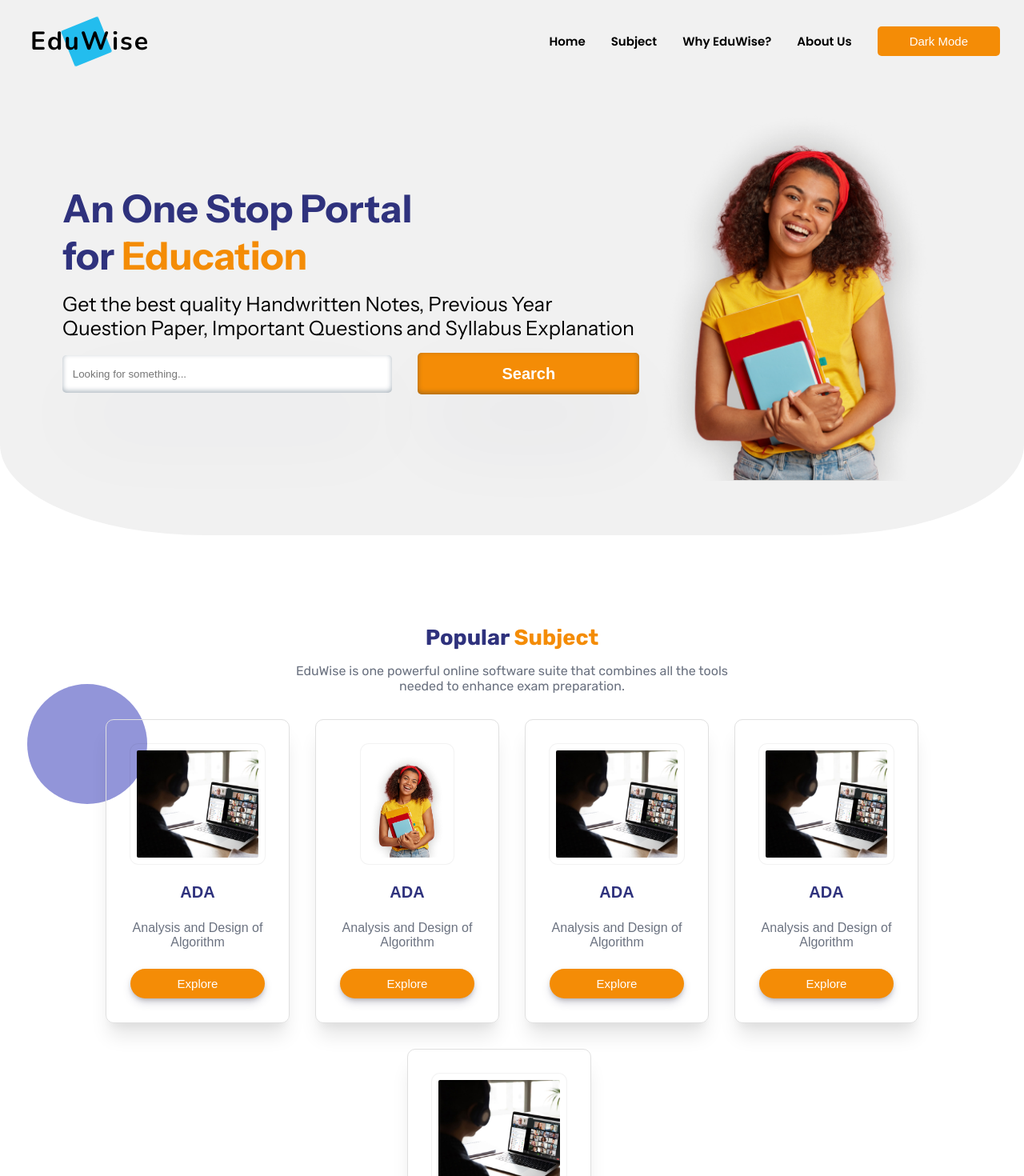
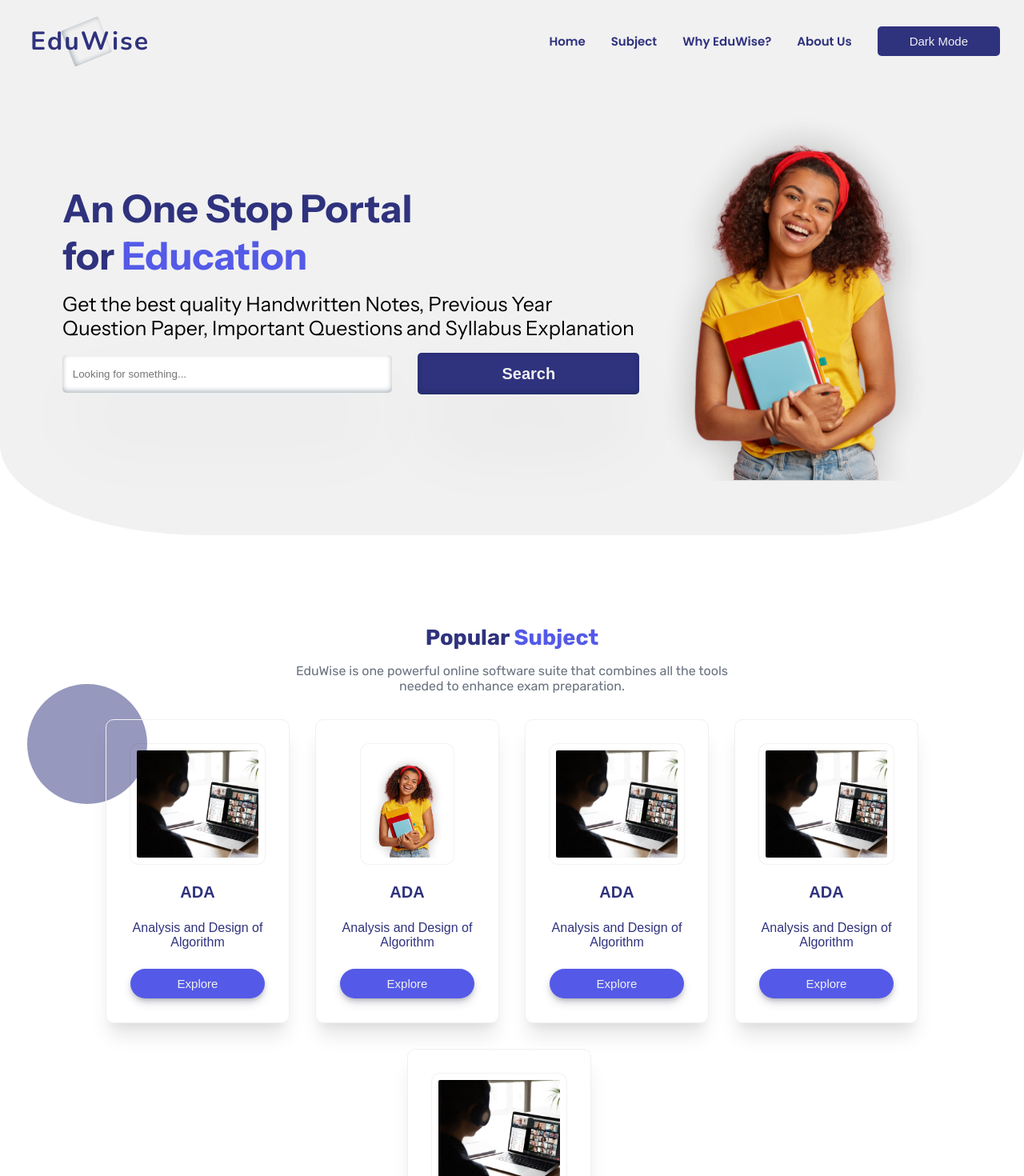
Before and after one commit to uttamakwana/eduwise, a React (Vite) app: page / in a window 1280 px wide. Shown: the top 1470 px of the page at 80% size. Built offline with nearby package versions, Linux system fonts and the light colour scheme; a web font is replaced by a local one.

Commit message:
Added Variable Colors till Feature component

```diff
--- a/src/App.css
+++ b/src/App.css
@@ -17,7 +17,7 @@
         left: -100%;
         top: 6rem;
         flex-direction: column;
-        background-color: #fff2e1;
+        background-color: var(--sixty-pr-color);
         width: 100%;
         height: 100vh;
         transition: 0.3s;
--- a/src/components/Feature/feature.css
+++ b/src/components/Feature/feature.css
@@ -21,7 +21,7 @@
   content: "";
   width: 150px;
   height: 150px;
-  background-color: #272cb3;
+  background-color: var(--thirty-pr-color);
   opacity: 0.5;
 }
 
@@ -35,7 +35,9 @@
   content: "";
   width: 150px;
   height: 150px;
-  background-color: #272cb3;
+  background-color: var(--thirty-pr-color);
+
+
   opacity: 0.5;
 }
 
@@ -51,7 +53,7 @@
 .feature-card .card {
   padding: 30px 30px;
   text-align: center;
-  border: 1px solid #e0e0e0;
+  border: 1px solid var(--sixty-pr-color);
   width: 230px;
   /* box-shadow: 2px 2px 15px rgb(217, 216, 216); */
   border-radius: 10px;
@@ -61,13 +63,10 @@
     rgba(0, 0, 0, 0.04) 0px 10px 10px -5px;
 }
 .feature-card .card:hover {
-  background-color: #f3f0eced;
+  background-color: var(--sixty-pr-color);
+  box-shadow: rgb(204, 219, 232) 3px 3px 6px 0px inset, rgba(255, 255, 255, 0.5) -3px -3px 6px 1px inset;
 }
-.feature-card .card svg {
-  width: 50px;
-  height: 50px;
-}
-.feature-card .card:nth-child(1) svg {
+/* .feature-card .card:nth-child(1) svg {
   background-color: #5b72ee;
   padding: 15px 5px;
   border-radius: 5px;
@@ -80,16 +79,16 @@
 .feature-card .card:nth-child(3) svg {
   background-color: #29b9e7;
   padding: 15px 10px;
-  border-radius: 5px;
-}
+  border-radius: 5px; */
+
 .feature-card .card h4 {
-  color: #2f327d;
+  color: var(--thirty-pr-color);
   font-weight: 600;
   font-size: 20px;
   margin-top: 0.5rem;
 }
 .feature-card .card p {
-  color: #6b7280;
+  color: var(--thirty-pr-color);
   margin-top: 0.5rem;
 }
 
@@ -108,6 +107,14 @@
   border-radius: 20px;
   font-size: 15px;
   cursor: pointer;
-  background-color: #f48c06;
-  color: #fff;
+  background-color: var(--ten-pr-color);
+  color: var(--sixty-pr-color);
 }
+
+.heading h4{
+  color: var(--thirty-pr-color);
+}
+
+.heading h4 span{
+  color: var(--ten-pr-color);
+}
--- a/src/components/Header/header.css
+++ b/src/components/Header/header.css
@@ -2,7 +2,7 @@
   position: sticky;
   top: 0;
   backdrop-filter: blur(4px);
-  transition: ease .5s;
+  transition: ease 0.5s;
   z-index: 1000;
 }
 
@@ -10,12 +10,11 @@
   position: sticky;
 }
 
-.header.invisible{
-  /* display: none; */
+.header.invisible {
   top: -50%;
 }
 
-.header.visible{
+.header.visible {
   top: 0%;
 }
 
@@ -33,9 +32,13 @@
   font-weight: 900;
   letter-spacing: 0;
   font-size: 2rem;
+  color: var(--thirty-pr-color);
 }
 .navbar .logo .square {
-  background-color: #23bdee;
+  background-color: var(--sixty-pr-color);
+  box-shadow: rgba(50, 50, 93, 0.25) 0px 50px 100px -20px,
+    rgba(0, 0, 0, 0.3) 0px 30px 60px -30px,
+    rgba(10, 37, 64, 0.35) 0px -2px 6px 0px inset;
   width: 50px;
   height: 50px;
   border-radius: 3px;
@@ -49,10 +52,15 @@
     width: 40px;
     transform: rotate(45deg);
   }
+  25% {
+    width: 45px;
+    border-radius: 50%;
+    transform: rotate(90deg);
+  }
   50% {
     width: 50px;
-    border-radius: 50%;
-    transform: rotate(70deg);
+    border-radius: 20%;
+    transform: rotate(135deg);
   }
   75% {
     width: 40px;
@@ -60,8 +68,8 @@
   }
   100% {
     width: 50px;
-    border-radius: 0%;
-    transform: rotate(45deg);
+    border-radius: 5%;
+    transform: rotate(225deg);
   }
 }
 .navbar .logo h4 {
@@ -81,7 +89,7 @@
 }
 .navbar .nav-list li a {
   text-decoration: none;
-  color: black;
+  color: var(--thirty-pr-color);
   font-family: var(--font-list-item);
   font-weight: 600;
 }
@@ -92,12 +100,10 @@
   font-size: 15px;
   cursor: pointer;
 }
-.navbar .nav-list .login {
-  background-color: #fff;
-}
+
 .navbar .nav-list .signup {
-  background-color: #f48c06;
-  color: #fff;
+  background-color: var(--thirty-pr-color);
+  color: var(--sixty-pr-color);
 }
 .hamburger {
   display: none;
@@ -108,7 +114,8 @@
   width: 30px;
   height: 3px;
   transition: all 0.3s ease-in-out;
-  background-color: black;
+  background-color: var(--thirty-pr-color);
+  box-shadow: rgba(0, 0, 0, 0.35) 0px -50px 36px -28px inset;
   border-radius: 5px;
 }
 .hamburger .line:nth-child(3) {
--- a/src/components/Hero/hero.css
+++ b/src/components/Hero/hero.css
@@ -2,7 +2,6 @@
   border-bottom-left-radius: 20%;
   border-bottom-right-radius: 20%;
   padding: 1rem 2rem;
-  /* margin-top: 3rem; */
 }
 .hero .main {
   display: flex;
@@ -19,10 +18,10 @@
 }
 .hero .main .hero-content h2 {
   font-size: 3rem;
-  color: #2f327d;
+  color: var(--thirty-pr-color);
 }
 .hero .main .hero-content span {
-  color: #f48c06;
+  color: var(--ten-pr-color);
 }
 .hero .hero-content p {
   font-size: 25px;
@@ -34,8 +33,8 @@
 }
 .hero .hero-content button {
   border: none;
-  background-color: #f48c06;
-  color: #fff;
+  background-color: var(--thirty-pr-color);
+  color: var(--sixty-pr-color);
   padding: 0.9rem 0.8rem;
   font-size: 20px;
   border-radius: 5px;
@@ -44,23 +43,6 @@
   box-shadow: rgba(50, 50, 93, 0.25) 0px 50px 100px -20px, rgba(0, 0, 0, 0.3) 0px 30px 60px -30px, rgba(10, 37, 64, 0.35) 0px -2px 6px 0px inset;
 }
 
-/* .play {
-  display: flex;
-  align-items: center;
-  gap: 1rem;
-}
-.play a {
-  text-decoration: none;
-  color: black;
-  font-size: 20px;
-}
-.play i {
-  font-size: 30px;
-  color: #23bdee;
-  background-color: #fff;
-  padding: 10px 10px 10px 15px;
-  border-radius: 50%;
-} */
 .hero .main .img img {
   width: 90%;
 }
@@ -68,12 +50,8 @@
 .search {
   padding: 1rem 0.8rem;
   outline: none;
-  /* border: 1px solid black; */
   border: none;
-  box-shadow: rgba(0, 0, 0, 0.16) 0px 1px 4px;
-  box-shadow: rgba(17, 12, 46, 0.15) 0px 48px 100px 0px;
   box-shadow: rgba(50, 50, 93, 0.25) 0px 50px 100px -20px, rgba(0, 0, 0, 0.3) 0px 30px 60px -30px, rgba(10, 37, 64, 0.35) 0px -2px 6px 0px inset;
-  /* background-color: lightcyan; */
   border-radius: 5px;
   display: block;
   width: 75%;
--- a/src/index.css
+++ b/src/index.css
@@ -67,7 +67,7 @@ font-family: 'Wix Madefor Text', sans-serif;
     scale: -1;
     opacity: 0;
     flex-direction: column;
-    background-color: #fff2e1;
+    background-color: var(--sixty-pr-color);
     width: 100%;
     height: 50%;
     transition: ease 0.5s;
@@ -81,7 +81,8 @@ font-family: 'Wix Madefor Text', sans-serif;
     scale: 1;
     opacity: 1;
     height: 325%;
-    background-color: #efdec7;
+    background-color: var(--sixty-pr-color);
+    box-shadow: rgba(50, 50, 93, 0.25) 0px 50px 100px -20px, rgba(0, 0, 0, 0.3) 0px 30px 60px -30px, rgba(10, 37, 64, 0.35) 0px -2px 6px 0px inset;
   }
 
   .nav-list.small-height {
```
